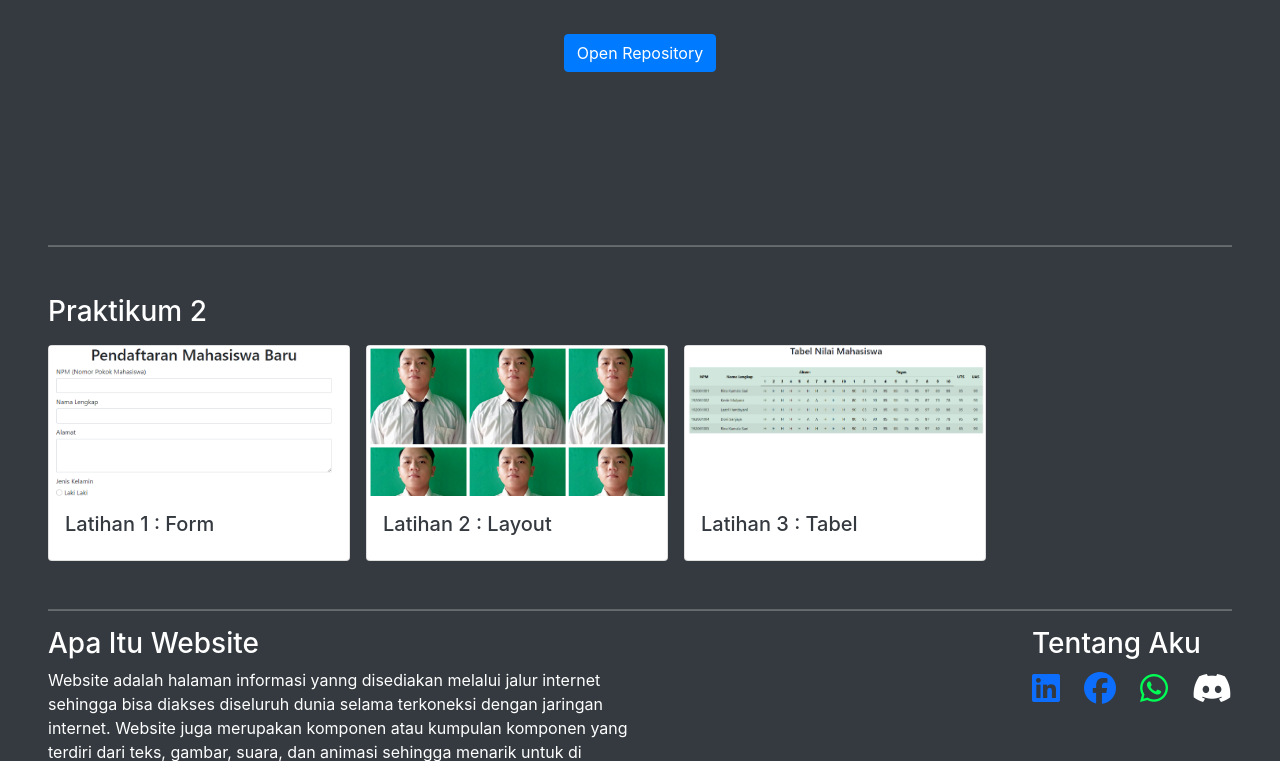
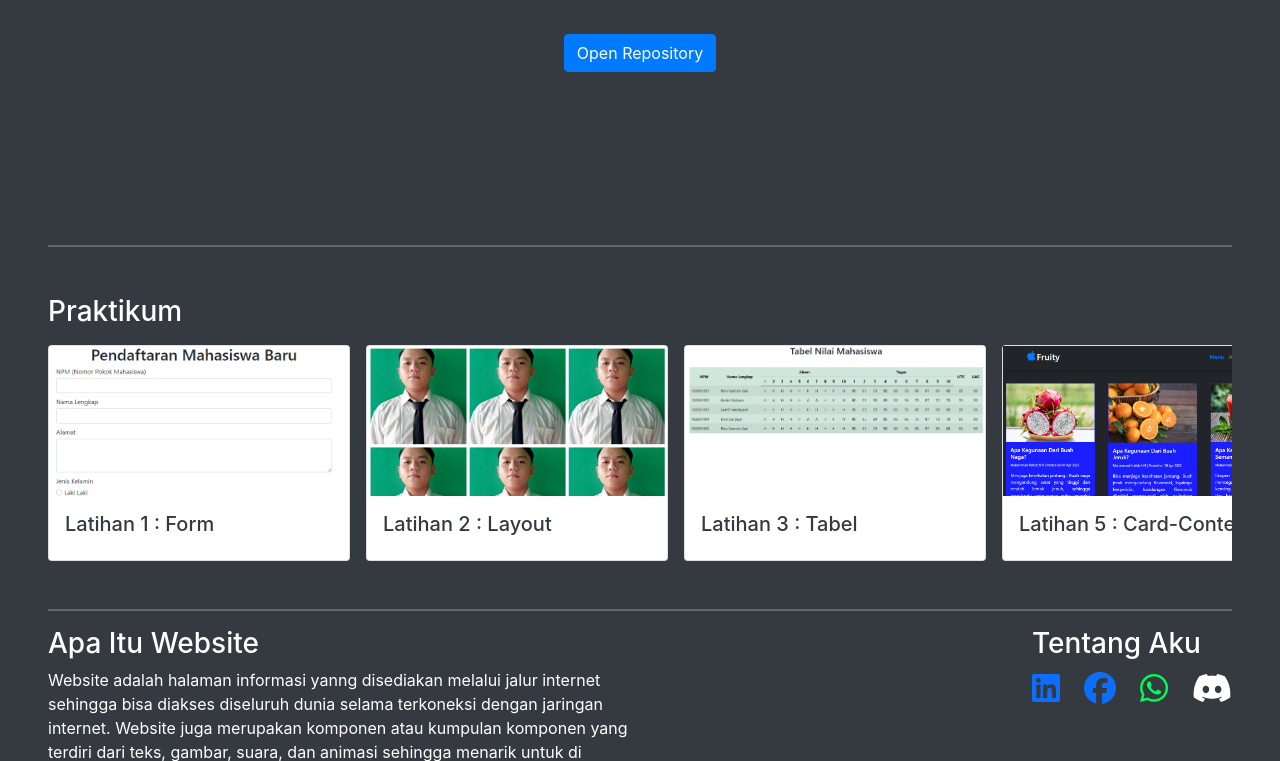
Before and after one commit to MHafidz833/Praktikum, a plain HTML site: page index.html in a window 1280 px wide. Shown: the part 571-1332 px from the top of the page. Drawn offline with nearby package versions, Linux system fonts and the light colour scheme.

Commit message:
web update

```diff
--- a/index.html
+++ b/index.html
@@ -48,7 +48,7 @@
 
             <div class="content w-100">
                 <div class="mb-3">
-                    <h3>Praktikum 2</h3>
+                    <h3>Praktikum</h3>
                 </div>
                 <div class="kontent d-flex gap-3">
                     <a href="form.html">
@@ -78,6 +78,16 @@
                             </div>
                             <div class="m-3">
                                 <h5 class="text-dark">Latihan 3 : Tabel</h5>
+                            </div>
+                        </div>
+                    </a>
+                    <a href="card-content.html">
+                        <div class="card text-dark">
+                            <div class="img-card" style="overflow: hidden;">
+                                <img src="gambar/cardcontent.jpg" class="img-fluid" alt="">
+                            </div>
+                            <div class="m-3">
+                                <h5 class="text-dark">Latihan 5 : Card-Content</h5>
                             </div>
                         </div>
                     </a>
```
Also changed, not shown: gambar/cardcontent.jpg (added).
